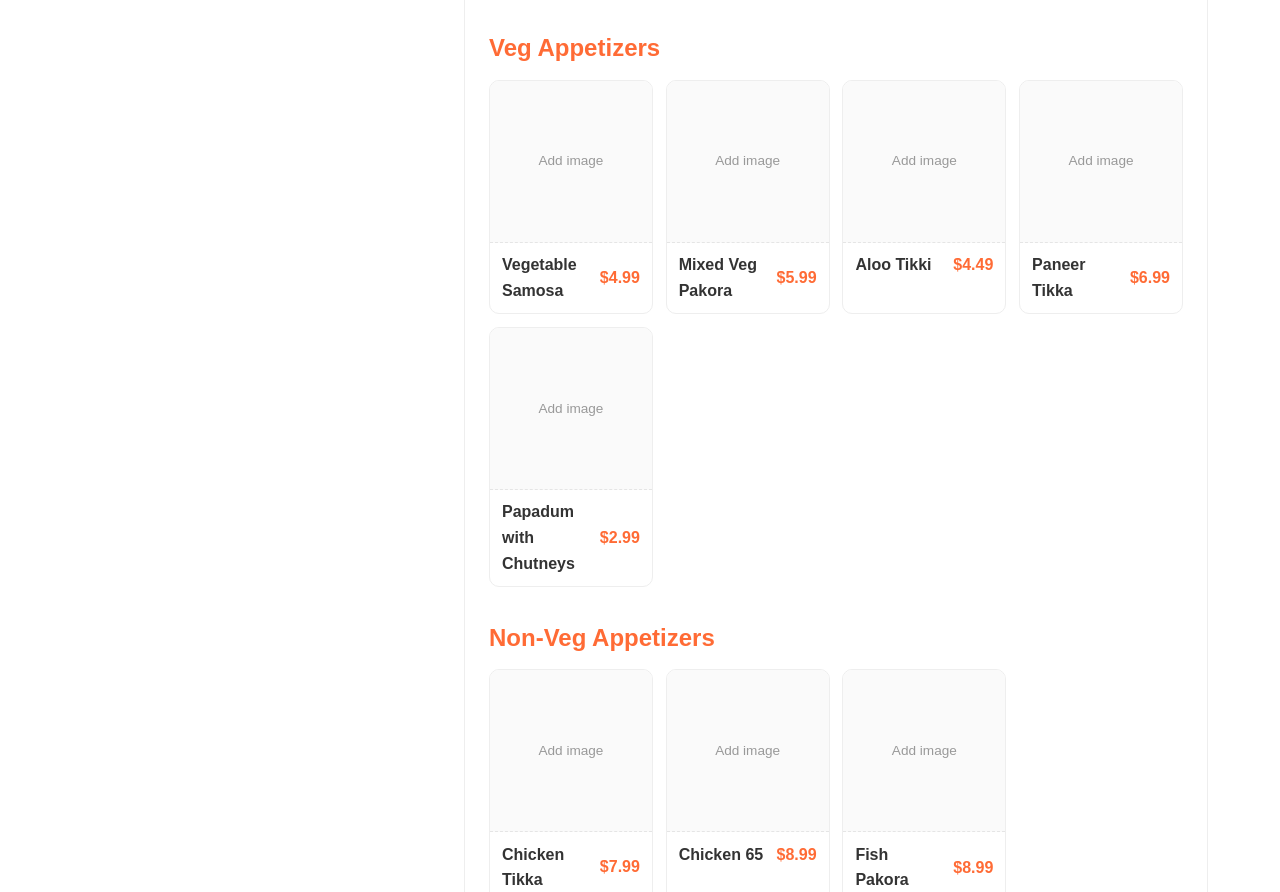
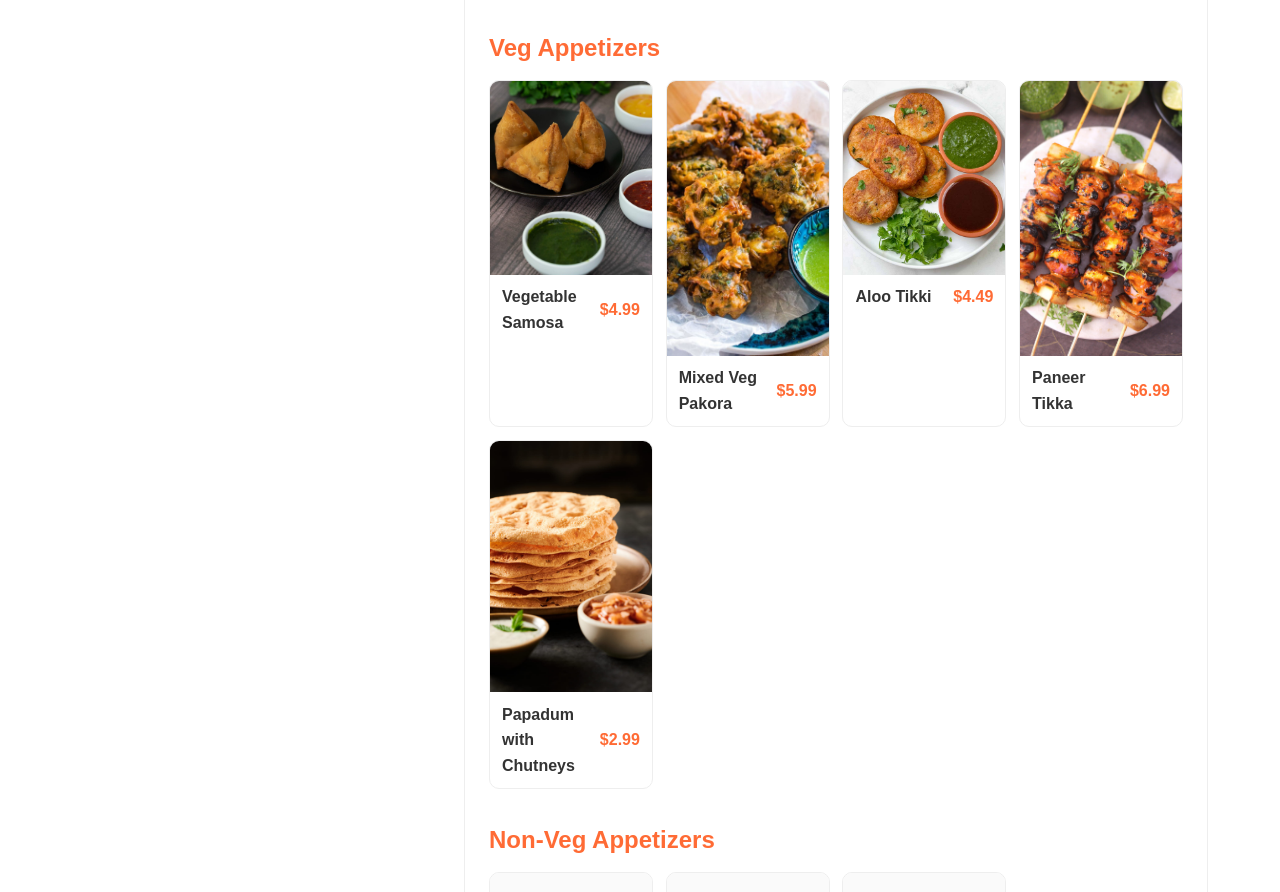
Before and after one commit to Narahari2364/1947-truly-Indian-restaurent, a plain HTML site: page menu.html in a window 1280 px wide. Shown: the part 995-1887 px from the top of the page. Drawn offline with Linux system fonts and the light colour scheme.

Commit message:
Update Veg Appetizers section in menu.html: replace placeholder images with actual dish images to enhance visual appeal and user experience.

```diff
--- a/menu.html
+++ b/menu.html
@@ -78,11 +78,11 @@
                 <section id="veg-appetizers" class="menu-section">
                     <h2>Veg Appetizers</h2>
                     <div class="dish-grid">
-                        <article class="dish-card"><div class="dish-media dish-media--empty">Add image</div><div class="dish-info"><h4 class="dish-name">Vegetable Samosa</h4><span class="dish-price">$4.99</span></div></article>
-                        <article class="dish-card"><div class="dish-media dish-media--empty">Add image</div><div class="dish-info"><h4 class="dish-name">Mixed Veg Pakora</h4><span class="dish-price">$5.99</span></div></article>
-                        <article class="dish-card"><div class="dish-media dish-media--empty">Add image</div><div class="dish-info"><h4 class="dish-name">Aloo Tikki</h4><span class="dish-price">$4.49</span></div></article>
-                        <article class="dish-card"><div class="dish-media dish-media--empty">Add image</div><div class="dish-info"><h4 class="dish-name">Paneer Tikka</h4><span class="dish-price">$6.99</span></div></article>
-                        <article class="dish-card"><div class="dish-media dish-media--empty">Add image</div><div class="dish-info"><h4 class="dish-name">Papadum with Chutneys</h4><span class="dish-price">$2.99</span></div></article>
+                        <article class="dish-card"><div class="dish-media"><img src="images/VegetableSamosa.webp" alt="Vegetable Samosa" loading="lazy"></div><div class="dish-info"><h4 class="dish-name">Vegetable Samosa</h4><span class="dish-price">$4.99</span></div></article>
+                        <article class="dish-card"><div class="dish-media"><img src="images/Mixed Veg Pakora.webp" alt="Mixed Veg Pakora" loading="lazy"></div><div class="dish-info"><h4 class="dish-name">Mixed Veg Pakora</h4><span class="dish-price">$5.99</span></div></article>
+                        <article class="dish-card"><div class="dish-media"><img src="images/Aloo Tikki.webp" alt="Aloo Tikki" loading="lazy"></div><div class="dish-info"><h4 class="dish-name">Aloo Tikki</h4><span class="dish-price">$4.49</span></div></article>
+                        <article class="dish-card"><div class="dish-media"><img src="images/Paneer Tikka.webp" alt="Paneer Tikka" loading="lazy"></div><div class="dish-info"><h4 class="dish-name">Paneer Tikka</h4><span class="dish-price">$6.99</span></div></article>
+                        <article class="dish-card"><div class="dish-media"><img src="images/Papadum with Chutneys.webp" alt="Papadum with Chutneys" loading="lazy"></div><div class="dish-info"><h4 class="dish-name">Papadum with Chutneys</h4><span class="dish-price">$2.99</span></div></article>
                     </div>
                 </section>
 
```
Also changed, not shown: images/Aloo Tikki.webp (added), images/Mixed Veg Pakora.webp (added), images/Paneer Tikka.webp (added), images/Papadum with Chutneys.webp (added), images/VegetableSamosa.webp (added).
